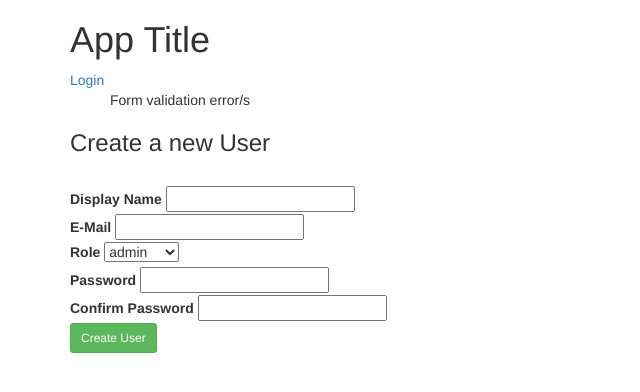
After one commit to wsimmerson/FlaskStrap, a Flask app: page /user/create in a window 1280 px wide. The commit adds this page. Shown: the top 392 px of the page, without its empty margins (0-640 px from the left). Run offline with Flask 2, Linux system fonts and the light colour scheme; some libraries are stand-ins or nearby versions.

Commit message:
little fixs and user creation

```diff
--- a/project/home/controllers.py
+++ b/project/home/controllers.py
@@ -12,7 +12,7 @@ home_bp = Blueprint('home', __name__, template_folder='templates')
 
 # routes
 @home_bp.route('/')
-def home():
+def index():
     return render_template('index.html')
 
 
--- a/project/models.py
+++ b/project/models.py
@@ -13,6 +13,8 @@ class User(db.Model):
     password = db.Column(db.String)
     role = db.Column(db.String, nullable=False)
 
+    available_roles = ['admin', 'user', 'disabled']
+
     def __init__(self, name, email, password, role):
         self.name = name
         self.email = email
@@ -27,6 +29,3 @@ class User(db.Model):
 
     def isAdmin(self):
         return self.role == 'admin'
-
-    def available_roles(self):
-        return ['admin', 'user', 'disabled']
--- a/project/templates/layout.html
+++ b/project/templates/layout.html
@@ -10,8 +10,8 @@
             <div class="container">
                 <h1 class="logo">App Title</h1>
                 <hav>
-                    {% if 'user' in session %}
-                        <a href="{{ url_for('users.logout')}}">Logout</a>
+                    {% if 'user_id' in session %}
+                        <a href="{{ url_for('users.logout') }}">Logout</a>
                     {% else %}
                         <a href="{{ url_for('users.login') }}">Login</a>
                     {% endif %}
@@ -25,7 +25,7 @@
                     <div class="flashes">
                         <ul>
                             {% for category, message in messages %}
-                                <div class='{{ category }}'>{{message }} </div>div>
+                                <div class='{{ category }}'>{{message }} </div>
                             {% endfor %}
                         </ul>
                     </div>
--- a/project/users/controllers.py
+++ b/project/users/controllers.py
@@ -3,13 +3,14 @@
 from flask import flash, redirect, render_template, request, url_for, \
     Blueprint, session
 
-from .forms import LoginForm
+from .forms import LoginForm, CreateForm
 from project import db
 from project.models import User
 
 
 # Config
-user_bp = Blueprint('users', __name__, template_folder='templates')
+user_bp = Blueprint('users', __name__, template_folder='templates',
+                    url_prefix='/user')
 
 
 # routes
@@ -18,10 +19,11 @@ def login():
     form = LoginForm(request.form)
     if request.method == 'POST':
         if form.validate_on_submit():
-            user = User.query.filter_by(name=request.form['username']).first()
+            user = User.query.filter_by(email=request.form['email']).first()
             if user is not None and user.authenticate(
                     request.form['password']) and user.role is not 'disabled':
-                session.user = user
+                session['user_id'] = user.id
+                session['user_name'] = user.name
                 flash('You have successfully logged in!', 'notice')
                 return redirect(url_for('home.dashboard'))
             else:
@@ -31,6 +33,23 @@ def login():
 
 @user_bp.route('/logout')
 def logout():
-    session.user = None
+    session.clear()
     flash('You have logged out!', ' notice')
     return redirect(url_for('home.index'))
+
+
+@user_bp.route('/create', methods=['GET', 'POST'])
+def create():
+    form = CreateForm(request.form)
+    if request.method == 'POST' and form.validate():
+        new_user = User(name=form.name.data,
+                        email=form.email.data,
+                        password=form.password.data,
+                        role=form.role.data)
+        db.session.add(new_user)
+        db.session.commit()
+        flash('User created!', 'notice')
+        return redirect(url_for('home.index'))
+    else:
+        flash('Form validation error/s', 'danger')
+    return render_template("create.html", form=form)
--- a/project/users/forms.py
+++ b/project/users/forms.py
@@ -1,8 +1,22 @@
 from flask_wtf import Form
-from wtforms import TextField, PasswordField
-from wtforms.validators import DataRequired
+from wtforms import TextField, PasswordField, SelectField
+from wtforms.validators import DataRequired, Email, EqualTo
+
+from project.models import User
 
 
 class LoginForm(Form):
-    username = TextField('Username', validators=[DataRequired()])
+    email = TextField('E-mail', validators=[DataRequired(), Email()])
     password = PasswordField('Password', validators=[DataRequired()])
+
+
+class CreateForm(Form):
+    name = TextField('Display Name', validators=[DataRequired()])
+    email = TextField('E-Mail', validators=[DataRequired(), Email()])
+    role = SelectField('Role', choices=[
+        (role, role) for role in User.available_roles
+    ])
+    password = PasswordField('Password', validators=[DataRequired()])
+    password_confirm = PasswordField('Confirm Password', validators=[
+        DataRequired(),
+        EqualTo('password', message='Passwords must match.')])
--- /dev/null
+++ b/project/users/templates/create.html
@@ -0,0 +1,27 @@
+{% extends "layout.html" %}
+
+{% block content %}
+
+<h3>Create a new User</h3>
+<br>
+{% if form.errors %}
+    {% for field, error in form.errors.items() %}
+        {% for e in error %}
+            <div class='danger'> {{ e }}</div>
+        {% endfor %}
+    {% endfor %}
+{% endif %}
+
+<form name="create_form" method="POST" action="">
+{{ form.csrf_token }}
+    <div>{{ form.name.label }} {{ form.name }}</div>
+    <div>{{ form.email.label }} {{ form.email }}</div>
+    <div>{{ form.role.label }} {{ form.role }}</div>
+    <div>
+        {{ form.password.label }} {{ form.password }}<br>
+        {{ form.password_confirm.label }} {{ form.password_confirm }}
+    </div>
+    <button class="btn btn-sm btn-success" type="submit">Create User</button>
+</form>
+
+{% endblock %}
```
Also changed, not shown: manage.py (+5 -5 lines), project/users/templates/login.html (+4 -4 lines).
